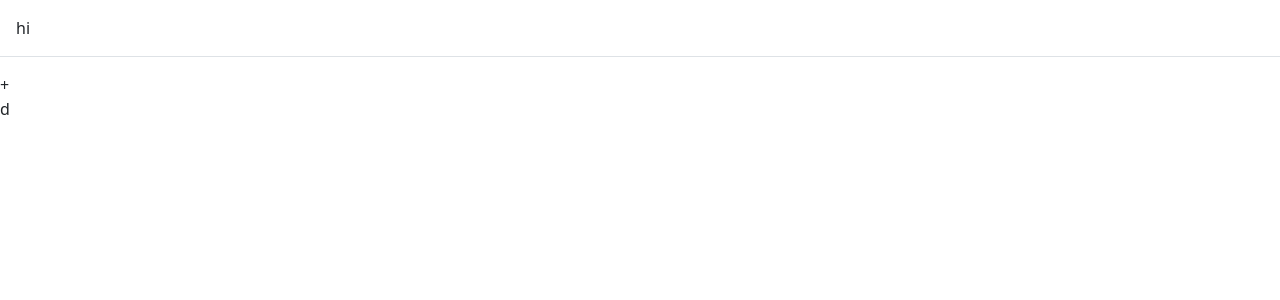
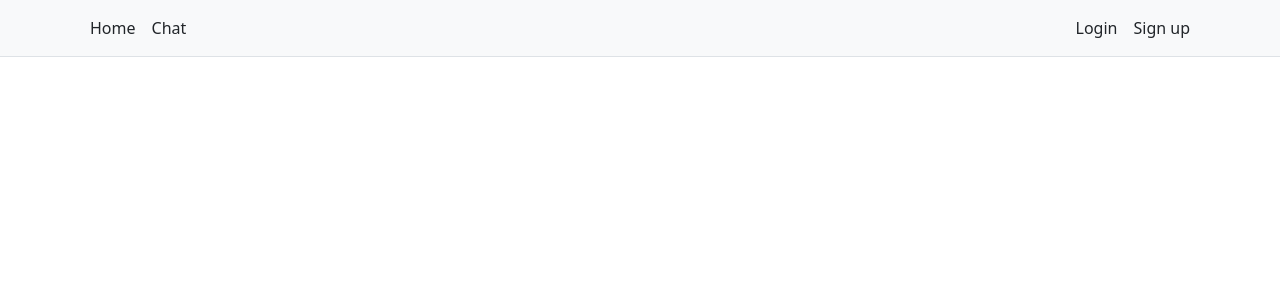
Before and after one commit to MaximeStudy/TestLuccaFront, an Angular app in the folder test-lucca-front/: page / in a window 1280 px wide. Shown: the top 300 px of the page. Built offline with nearby package versions, Linux system fonts and the light colour scheme.

Commit message:
add header

```diff
--- a/test-lucca-front/angular.json
+++ b/test-lucca-front/angular.json
@@ -31,6 +31,7 @@
               "src/styles.css"
             ],
             "scripts": [
+              "node_modules/bootstrap/dist/js/bootstrap.min.js"
             ]
           },
           "configurations": {
--- a/test-lucca-front/src/app/app.component.html
+++ b/test-lucca-front/src/app/app.component.html
@@ -1,9 +1,16 @@
-<header class="navbar navbar-dark p-3 mb-3 border-bottom">
-  <nav>
-    hi
+<header>
+  <nav class="py-2 bg-light border-bottom">
+    <div class="container d-flex flex-wrap">
+      <ul class="nav me-auto">
+        <li class="nav-item"><a href="#" class="nav-link link-dark px-2 active" aria-current="page">Home</a></li>
+        <li class="nav-item"><a href="#" class="nav-link link-dark px-2">Chat</a></li>
+      </ul>
+      <ul class="nav">
+        <li class="nav-item"><a href="#" class="nav-link link-dark px-2">Login</a></li>
+        <li class="nav-item"><a href="#" class="nav-link link-dark px-2">Sign up</a></li>
+      </ul>
+    </div>
   </nav>
 </header>
-<router-outlet></router-outlet>+
-<footer>
-    d
-</footer>
+
+<router-outlet></router-outlet>
```
